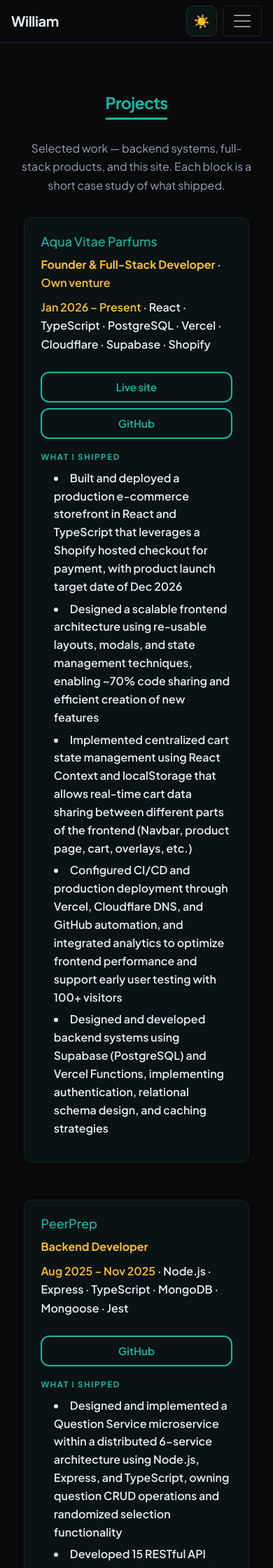
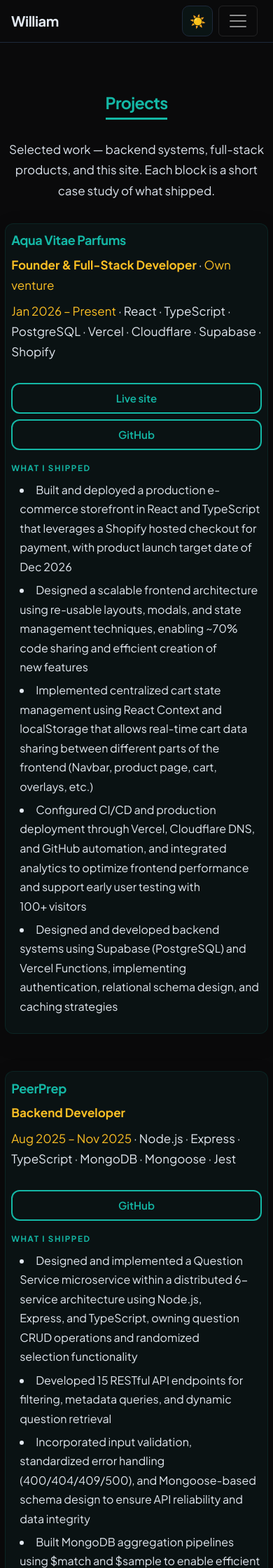
Before and after one commit to Wnayar/Personal_Webpage, a Flask app: page /projects in a window 390 px wide. Shown: the top 2240 px of the page at 70% size. Run offline with Flask 3, Linux system fonts and the light colour scheme.

Commit message:
improve website

```diff
--- a/static/style.css
+++ b/static/style.css
@@ -2,6 +2,10 @@
 :root {
   --font-sans: "Plus Jakarta Sans", ui-sans-serif, system-ui, sans-serif;
   --font-mono: ui-monospace, "SFMono-Regular", "Cascadia Code", "Source Code Pro", monospace;
+  /* Shared reading scale (Projects/Guides cards, Philosophy body, home lead copy) */
+  --font-body-size: 1.0625rem;
+  --font-body-line-height: 1.72;
+  --font-ui-size: 1rem;
   --color-bg: #0a0a0b;
   --color-text: #e2e8f0;
   --color-muted: #94a3b8;
@@ -65,17 +69,77 @@ nav .navbar-brand {
   border-bottom: 1px solid var(--color-border);
 }
 
+/* Clear viewport edge + scrollbar gutter so theme toggle isn’t clipped (desktop / overlay scrollbars) */
+.site-navbar .container-fluid {
+  box-sizing: border-box;
+  padding-left: max(1rem, env(safe-area-inset-left, 0px));
+  padding-right: max(1.35rem, calc(env(safe-area-inset-right, 0px) + 0.35rem));
+}
+
+/* Mobile menu open/close — smoother than Bootstrap default (~0.35s ease) */
+@media (prefers-reduced-motion: no-preference) {
+  .site-navbar .navbar-collapse.collapsing {
+    transition: height 0.5s cubic-bezier(0.33, 1, 0.32, 1);
+  }
+}
+
+@media (prefers-reduced-motion: reduce) {
+  .site-navbar .navbar-collapse.collapsing {
+    transition-duration: 0.01ms !important;
+  }
+}
+
 @media (max-width: 767.98px) {
+  /* DOM is brand → collapse → actions; reorder so top row stays brand + controls, links below */
+  .site-navbar .container-fluid {
+    flex-wrap: wrap;
+    align-items: center;
+  }
+
+  .site-navbar .navbar-brand {
+    order: 1;
+  }
+
+  .site-navbar .site-navbar-actions {
+    order: 2;
+    margin-left: auto;
+  }
+
+  .site-navbar .navbar-collapse {
+    order: 3;
+    flex: 1 1 100%;
+    width: 100%;
+    max-width: 100%;
+    min-width: 0;
+  }
+
   .site-navbar .navbar-nav .nav-link {
     padding-top: 0.65rem;
     padding-bottom: 0.65rem;
     min-height: 2.75rem;
-    display: inline-flex;
+    display: flex;
     align-items: center;
+    justify-content: center;
+    width: 100%;
+    box-sizing: border-box;
   }
 
   .site-navbar .navbar-collapse {
     padding-bottom: 0.35rem;
+  }
+
+  .site-navbar .navbar-collapse.show {
+    margin-top: 0.6rem;
+    padding-top: 0.65rem;
+    border-top: 1px solid var(--color-border);
+  }
+
+  .site-navbar .navbar-collapse .navbar-nav.me-auto {
+    margin-left: auto !important;
+    margin-right: auto !important;
+    width: 100%;
+    align-items: center;
+    text-align: center;
   }
 
   .site-navbar .navbar-toggler {
@@ -175,16 +239,16 @@ nav .navbar-brand {
 
 .case-body {
   margin: 0 0 0.65rem;
-  font-size: 1rem;
-  line-height: 1.65;
-  color: var(--color-muted);
+  font-size: var(--font-body-size);
+  line-height: var(--font-body-line-height);
+  color: color-mix(in srgb, var(--color-text) 94%, var(--color-muted));
 }
 
 .case-list {
   margin: 0 0 0.85rem;
   padding-left: 1.15rem;
   color: var(--color-text);
-  line-height: 1.62;
+  line-height: var(--font-body-line-height);
 }
 
 .case-list li {
@@ -301,9 +365,69 @@ nav .navbar-brand {
   margin-bottom: 0;
 }
 
+/*
+ * Cards sit under .aboutme2 (semibold + 1.35rem) — long body copy reads muddy.
+ * Reset weight/size; use primary text color on tinted cards for contrast.
+ */
+.project-card,
+.guide-card {
+  font-weight: 400;
+  font-size: var(--font-body-size);
+  line-height: var(--font-body-line-height);
+  color: var(--color-text);
+}
+
+.project-card h3,
+.guide-card h2 {
+  font-weight: 700;
+  letter-spacing: -0.02em;
+  line-height: 1.28;
+}
+
+/* Projects / Guides — mobile: one inset (main safe area) + card; avoid nested % + Bootstrap gutter */
+@media (max-width: 767.98px) {
+  main.page-main .container-fluid:has(.centertext2new) {
+    --bs-gutter-x: 0;
+    padding-left: 0;
+    padding-right: 0;
+  }
+
+  main.page-main:has(.guide-card) .aboutme2.centertext2 {
+    padding-left: 0 !important;
+    padding-right: 0 !important;
+  }
+
+  .project-card,
+  .guide-card {
+    /* Tight side padding so body copy uses the full card width */
+    padding: 0.72rem 0.5rem;
+  }
+
+  .project-card .case-list {
+    padding-left: 0.75rem;
+  }
+
+  .project-card .case-body,
+  .project-card .case-list,
+  .guide-card p {
+    word-break: normal;
+    overflow-wrap: break-word;
+    text-wrap: pretty;
+  }
+}
+
 [data-theme="light"] .project-card,
 [data-theme="light"] .guide-card {
+  color: #0f172a;
   box-shadow: 0 12px 32px rgba(15, 23, 42, 0.06);
+}
+
+/* Guides hero blurb (still inside .aboutme2 — match card body weight) */
+main.page-main:has(.guide-card) .aboutme2.centertext2 {
+  font-weight: 400;
+  font-size: var(--font-body-size);
+  line-height: var(--font-body-line-height);
+  color: var(--color-text);
 }
 
 @media (hover: hover) {
@@ -793,8 +941,9 @@ nav .navbar-brand {
 
   .aboutme2
   {
-    font-size: 1.35rem;
-    font-weight: 600;
+    font-size: var(--font-body-size);
+    font-weight: 400;
+    line-height: var(--font-body-line-height);
     margin-bottom: 1rem;
     font-family: var(--font-sans);
   }
@@ -1262,9 +1411,10 @@ nav .navbar-brand {
     box-sizing: border-box;
   }
 
-  .site-navbar .container-fluid {
-    padding-left: max(1rem, env(safe-area-inset-left, 0px));
-    padding-right: max(1rem, env(safe-area-inset-right, 0px));
+  /* Projects / Guides — let cards sit closer to the viewport; copy runs wider inside the card */
+  main.page-main:not(:has(.home-hero)):is(:has(.project-card), :has(.guide-card)) {
+    padding-left: max(0.45rem, env(safe-area-inset-left, 0px));
+    padding-right: max(0.45rem, env(safe-area-inset-right, 0px));
   }
 
   .av-showcase {
--- a/templates/layout.html
+++ b/templates/layout.html
@@ -84,15 +84,19 @@
             /* Mobile responsive padding */
             /* Mobile body copy ≈ Projects intro (.case-body): 1rem / comfortable line-height */
             @media (max-width: 768px) {
-                .centertext2, .blog-content, .guide-card {
+                .centertext2, .blog-content {
                     padding-left: 5% !important;
                     padding-right: 5% !important;
                     font-size: 1rem !important;
                     line-height: 1.65 !important;
                 }
+                .guide-card {
+                    font-size: 1rem !important;
+                    line-height: 1.65 !important;
+                }
                 .centertext2new {
-                    padding-left: 3% !important;
-                    padding-right: 3% !important;
+                    padding-left: 0 !important;
+                    padding-right: 0 !important;
                     font-size: 1rem !important;
                     line-height: 1.65 !important;
                 }
@@ -126,7 +130,7 @@
                         <li class="nav-item"><a class="nav-link {% if request.path.startswith('/philosophy') %}active fw-semibold{% endif %}" {% if request.path.startswith('/philosophy') %}aria-current="page"{% endif %} href="/philosophy">Philosophy</a></li>
                     </ul>
                 </div>
-                <div class="d-flex align-items-center gap-2 flex-shrink-0">
+                <div class="site-navbar-actions d-flex align-items-center gap-2 flex-shrink-0">
                     <button type="button" class="theme-toggle" id="theme-toggle" title="Light mode" aria-label="Switch to light mode">
                         <span class="theme-icon" data-theme-icon="light" aria-hidden="true">☀️</span>
                         <span class="theme-icon" data-theme-icon="dark" hidden aria-hidden="true">🌙</span>
@@ -139,6 +143,7 @@
         </nav>
         {% block main %}{% endblock %}
         <script src="/static/theme.js"></script>
+        <script src="/static/site-nav.js"></script>
         <script>
             // Smooth scroll fade-in effect
             const fadeInSections = document.querySelectorAll('.fade-in-section');
```
Also changed, not shown: other parts of static/style.css (+27 -3 lines), static/site-nav.js (added, +58 -0 lines), templates/index.html (+21 -16 lines), templates/philosophy.html (+0 -15 lines).
